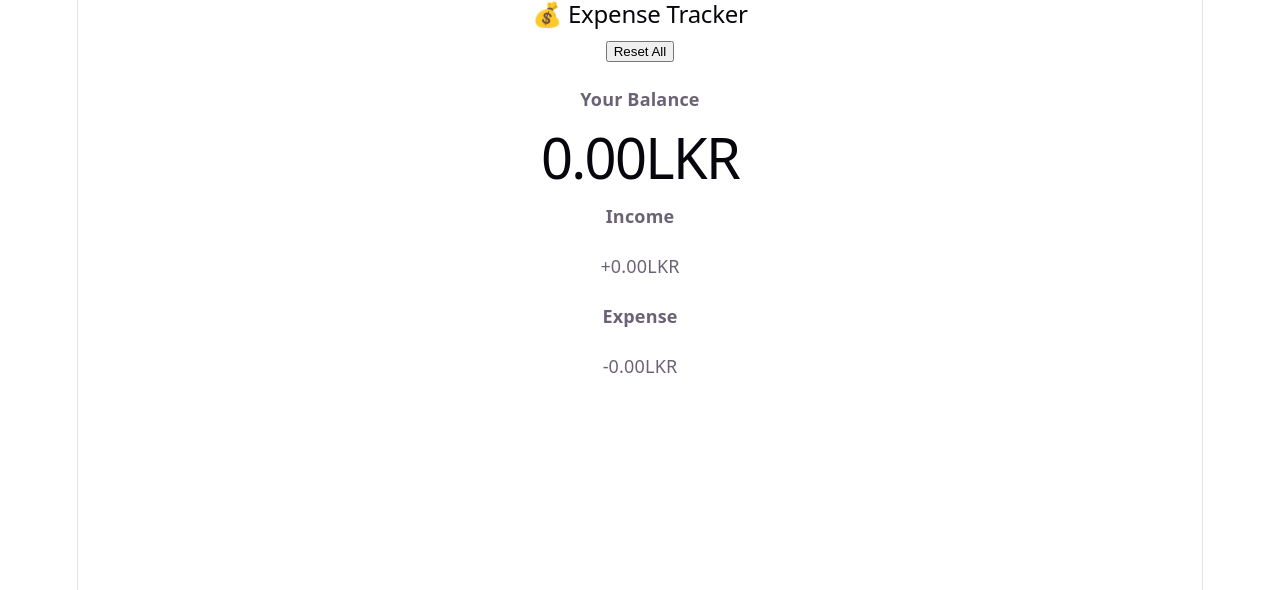
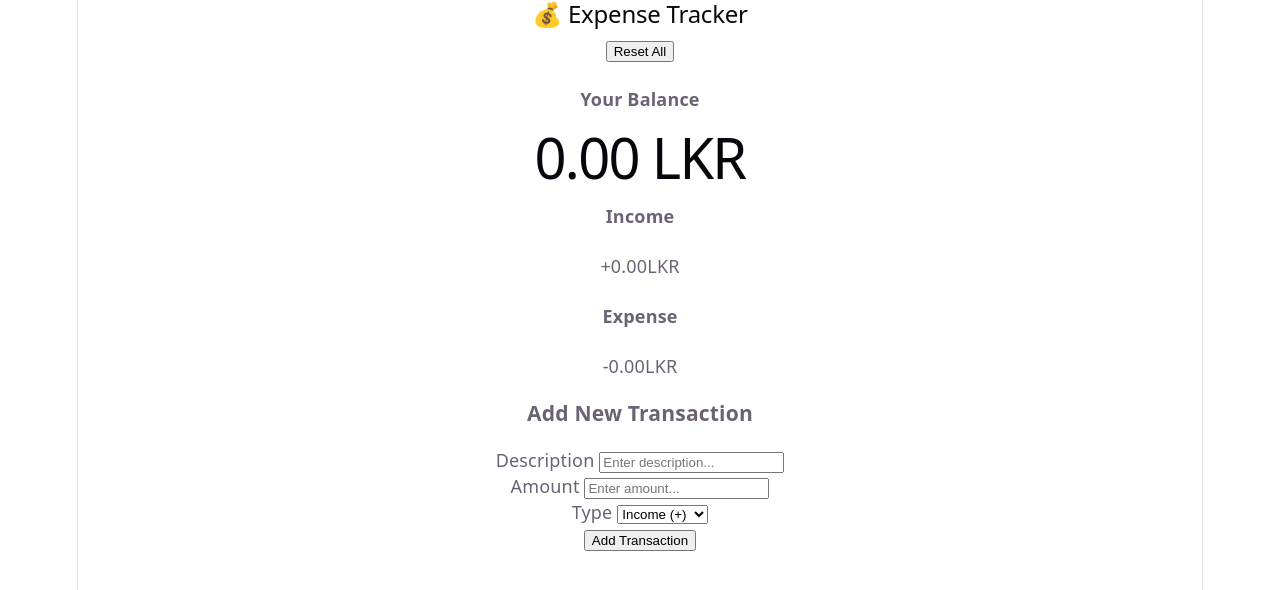
Before and after one commit to NimashaArushi/expense-tracker, a React (Vite) app: page / in a window 1280 px wide. Shown: the top 590 px of the page. Built offline with nearby package versions, Linux system fonts and the light colour scheme.

Commit message:
1.3 Transaction Form Component

```diff
--- a/src/App.jsx
+++ b/src/App.jsx
@@ -1,6 +1,7 @@
 import React from 'react';
 import Header from './components/Header';
 import Balance from './components/Balance';
+import TransactionForm from './components/TransactionForm';
 import './App.css';
 
 function App() {
@@ -8,6 +9,7 @@ function App() {
     <div className="app-container">
       <Header />
       <Balance />
+      <TransactionForm />
     </div>
   );
 }
--- a/src/components/Balance.jsx
+++ b/src/components/Balance.jsx
@@ -4,7 +4,7 @@ const Balance=()=>{
         <div className="balance-container">
             <div className="balance-main">
                 <h4>Your Balance</h4>
-                <h1>0.00LKR</h1>
+                <h1>0.00 LKR</h1>
 </div>
 
 <div className="income-expense-container">
--- /dev/null
+++ b/src/components/TransactionForm.jsx
@@ -0,0 +1,30 @@
+import React from 'react';
+
+const TransactionForm = () => {
+  return (
+    <div className="form-container">
+      <h3>Add New Transaction</h3>
+      <form>
+        <div className="form-control">
+
+          <label htmlFor="text">Description </label>
+          <input type="text" placeholder="Enter description..." />
+        </div>
+        <div className="form-control">
+          <label htmlFor="amount">Amount </label>
+          <input type="number" placeholder="Enter amount..." />
+        </div>
+        <div className="form-control">
+          <label htmlFor="type">Type </label>
+          <select>
+            <option value="income">Income (+)</option>
+            <option value="expense">Expense (-)</option>
+          </select>
+        </div>
+        <button className="btn">Add Transaction</button>
+      </form>
+    </div>
+  );
+};
+
+export default TransactionForm;
```
